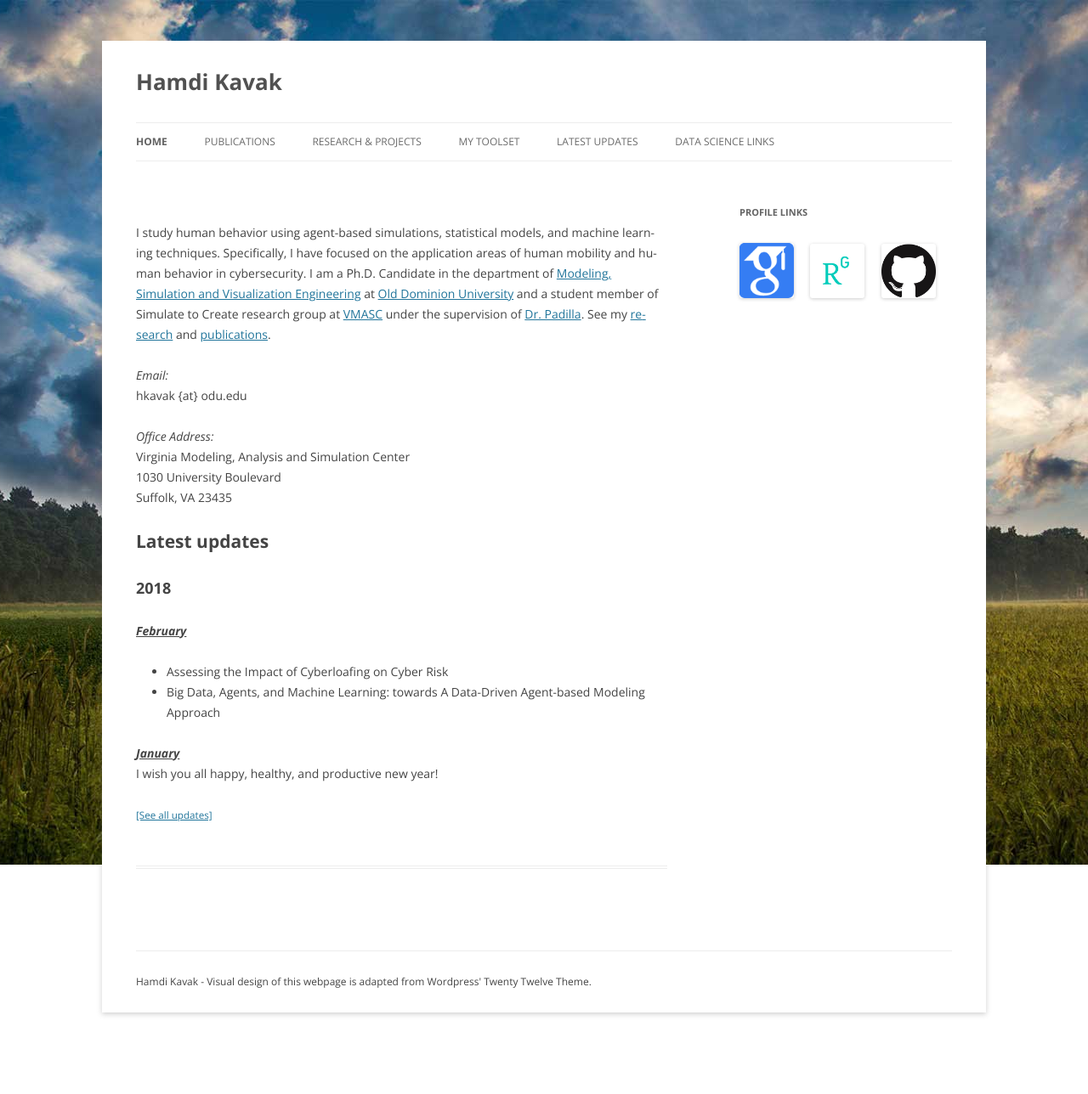
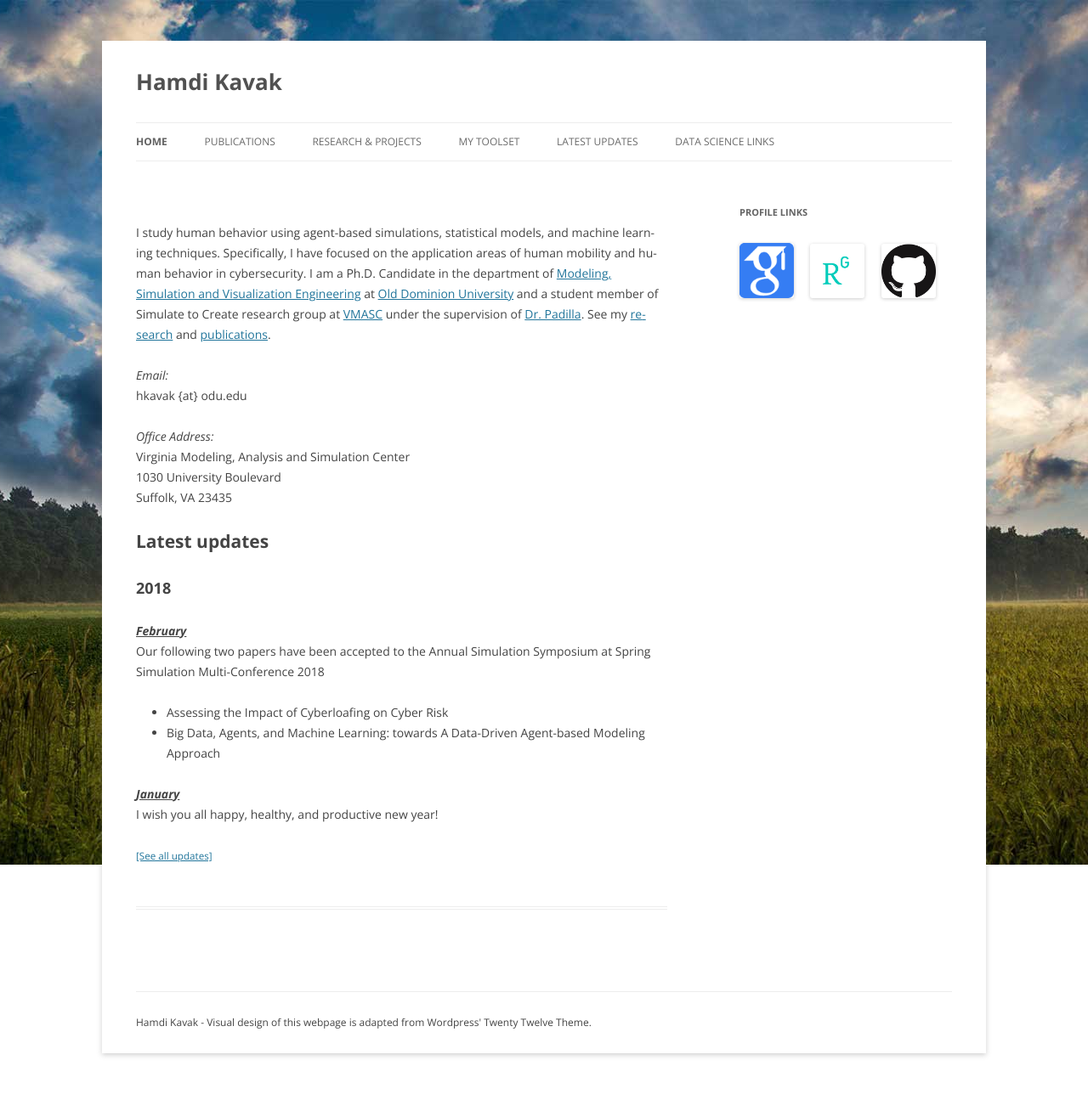
Before and after one commit to hamdikavak/hamdikavak.github.io, a Jekyll site: the page built from index.html, in a window 1280 px wide. Shown: the whole page at 85% size. Built offline with Jekyll 4.4.1, drawn with Linux system fonts in a browser that asks for light colours; nearby versions of some CDN libraries; library files that are not in the unit come from our copies; before the commit the page ends 1240 px from its top, so only the background shows below that.

Commit message:
Update updates.html

```diff
--- a/_includes/updates.html
+++ b/_includes/updates.html
@@ -4,6 +4,7 @@
 		<h2>2018</h2>
 		<p>
 			<strong><em><u>February</u></em></strong><br/>
+			Our following two papers have been accepted to the Annual Simulation Symposium at Spring Simulation Multi-Conference 2018
 			  <ul>
 			    <li>Assessing the Impact of Cyberloafing on Cyber Risk</li>
 			    <li>Big Data, Agents, and Machine Learning: towards A Data-Driven Agent-based Modeling Approach</li>
```
